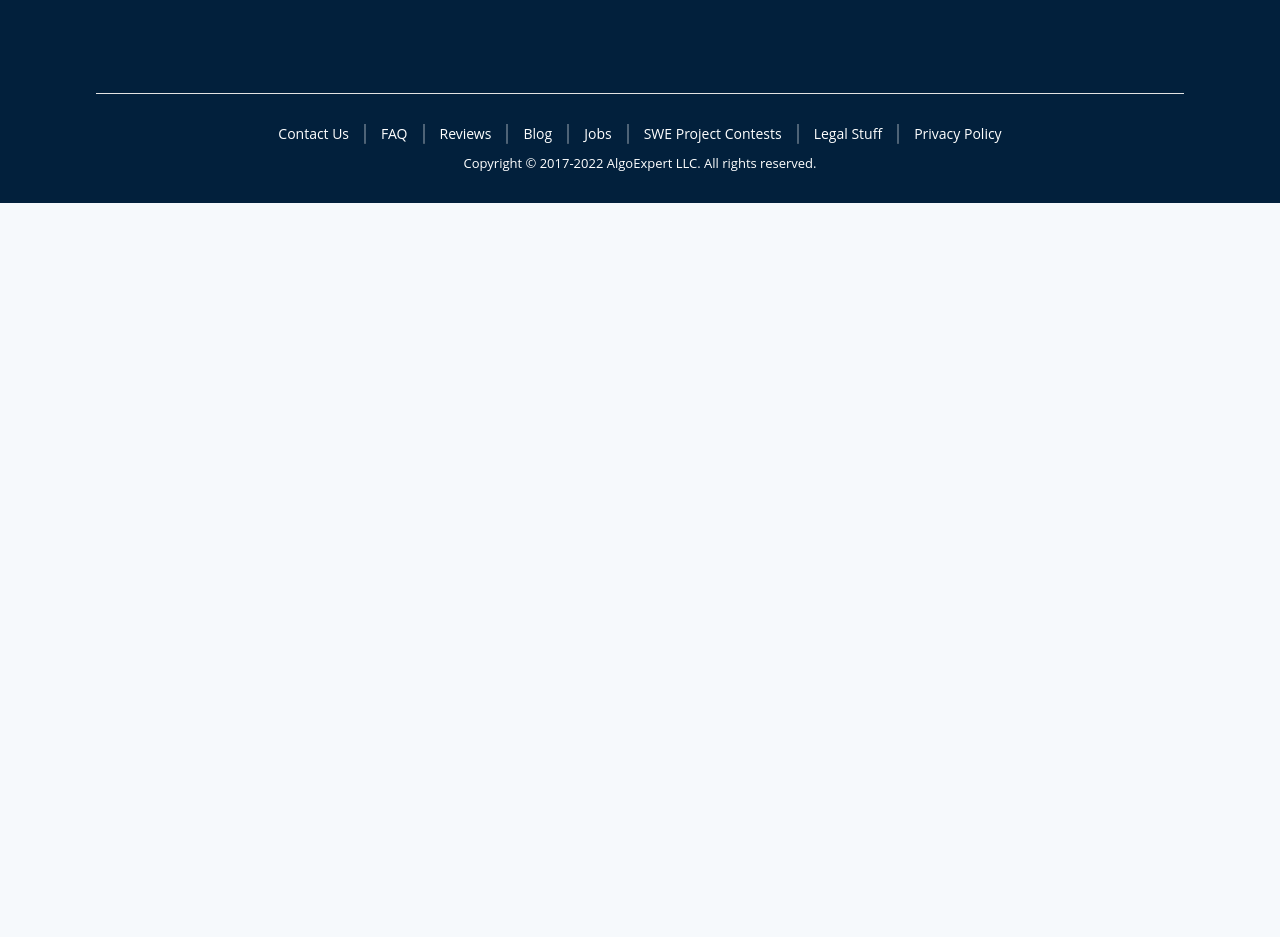
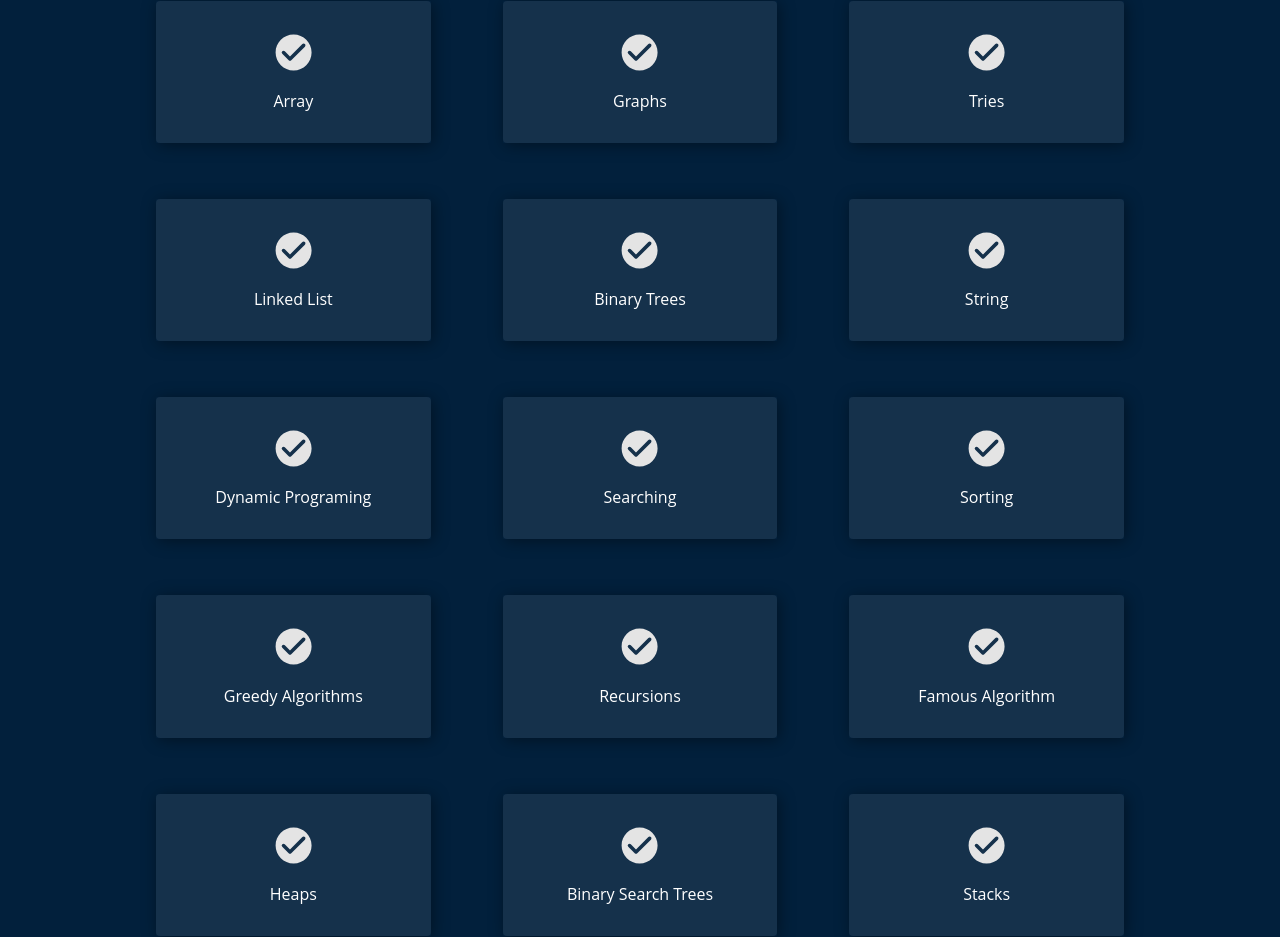
Before and after one commit to greenprotons/algo-expert-clone, a React (Vite) app: page / in a window 1280 px wide. Shown: the part 4391-5328 px from the top of the page. Before the commit the page ends 4594 px from the top, so only its background shows below. Built offline with nearby package versions, Linux system fonts and the light colour scheme.

Commit message:
Spanning Categories List Completed.

```diff
--- a/src/components/SpanningCategoriesList.tsx
+++ b/src/components/SpanningCategoriesList.tsx
@@ -1,17 +1,65 @@
 import React from 'react'
-import {Box, Typography,Button} from '@mui/material'
+import {Box, Typography,Button,Grid,List,ListItem, SvgIconProps} from '@mui/material'
 import ArrowUpwardIcon from '@mui/icons-material/ArrowUpward';
+import CheckCircleRoundedIcon from '@mui/icons-material/CheckCircleRounded';
 
 const SpanningCategoriesList = () => {
     const arrowSign = {
-        cursor: "pointer",
-        fontSize: "40px",
-        left: "91%",
-        position: "absolute",
-        top: "1.5vh",
-        transition: "transform .2s ease-in-out",
-        color:"#fff"
+        cursor: "pointer", fontSize: "40px", left: "91%", position: "absolute", top: "1.5vh",
+        transition: "transform .2s ease-in-out", color:"#fff"
     }
+    const listStyle = {
+      color: "#fff", display: "grid", gap: "40px", mt:"40px",
+      gridTemplateColumns: "1fr 1fr 1fr", margin: "0 auto",  maxWidth: "1000px", padding: 0,
+
+    }
+    const mainBoxStyle = {
+      boxShadow: "2px 2px 15px 0 rgb(0 0 0 / 40%)",color:"#fff",
+      height: "100%", position: "relative", transformStyle: "preserve-3d",
+      transition: "transform .5s",boxSizing: "border-box",
+      '&:hover': {
+        transform: "rotateY(180deg)",
+      },
+    }
+    const listItemStyle = {
+      transform: "translateZ(0)",transitionDelay: ".07s",
+      opacity: 1,transition: "opacity 1s,transform 1s",
+      transitionTimingFunction: "cubic-bezier(0,1.01,.55,.99)",display:"block",
+    }
+    const subBoxOne = {
+      alignItems: "center", backfaceVisibility: "hidden", bgcolor: "#15314b", borderRadius: "4px",
+      display: "flex", flexDirection: "column", padding: "30px", textAlign: "center",
+    }
+    const subBoxTwo = {
+      left: "0", position: "absolute", top: "0", width: "100%", alignItems: "center",
+      backfaceVisibility: "hidden", bgcolor: "#15314b", borderRadius: "4px", display: "flex",
+      flexDirection: "column", height: "100%", textAlign: "center", justifyContent:"center",
+      transform: "rotateY(180deg)",
+    }
+    function createData(
+      icon:(props: SvgIconProps) => JSX.Element,
+      name:string,
+      desc:string
+  ){
+      return{icon,name,desc}
+  }
+  const allData = [
+    createData(CheckCircleRoundedIcon,"Array","Harder than they seem."),
+    createData(CheckCircleRoundedIcon,"Graphs","Easier than they seem."),
+    createData(CheckCircleRoundedIcon,"Tries","Yes.Tries. Not a typo."),
+    createData(CheckCircleRoundedIcon,"Linked List","Reverse them."),
+    createData(CheckCircleRoundedIcon,"Binary Trees","Invert them."),
+    createData(CheckCircleRoundedIcon,"String",`"This is a string."`),
+    createData(CheckCircleRoundedIcon,"Dynamic Programing","Everyone hates it."),
+    createData(CheckCircleRoundedIcon,"Searching","Searching for the Purchase button?"),
+    createData(CheckCircleRoundedIcon,"Sorting",`array = [3, 1, 2] or array == [1, 2, 3]`),
+    createData(CheckCircleRoundedIcon,"Greedy Algorithms",`Not too greedy`),
+    createData(CheckCircleRoundedIcon,"Recursions","[[[[[[[[[[[[[[[[[[]]]]]]]]]]]]]]]]]]"),
+    createData(CheckCircleRoundedIcon,"Famous Algorithm","ヽ( ͡° ͜ʖ ͡°)ﾉ"),
+    createData(CheckCircleRoundedIcon,"Heaps","Fancy trees."),
+    createData(CheckCircleRoundedIcon,"Binary Search Trees","BS trees."),
+    createData(CheckCircleRoundedIcon,"Stacks","Push. Pop.That's about it."),
+  ]
   return (
     <Box sx={{p:"100px 20px",position:"relative",bgcolor:"#02203c",textAlign:"center"}}>
       <ArrowUpwardIcon sx={{...arrowSign,"&.MuiSvgIcon-root:hover":{
@@ -30,9 +78,26 @@ const SpanningCategoriesList = () => {
                     }}>
             Explore Questions
         </Button>
-        <Box sx={{}}>
-
-        </Box>
+          <List sx={{...listStyle}}>
+            {
+              allData.map((item,index)=>{
+                return(
+                  <ListItem key={index} sx={{...listItemStyle}}>
+                      <Box sx={{...mainBoxStyle}}>
+                          <Box sx={{...subBoxOne}}>
+                            <item.icon sx={{color:"#e4e4e4",mb:"15px",fontSize:"2.7rem"}}/>
+                            {/* <Typography>{item.icon}</Typography> */}
+                            <Typography>{item.name}</Typography>
+                          </Box>
+                          <Box sx={{...subBoxTwo}}>
+                            <Typography>{item.desc}</Typography>
+                          </Box>
+                      </Box>
+                  </ListItem>
+                )
+              })
+            }
+          </List>
     </Box>
   )
 }
```
